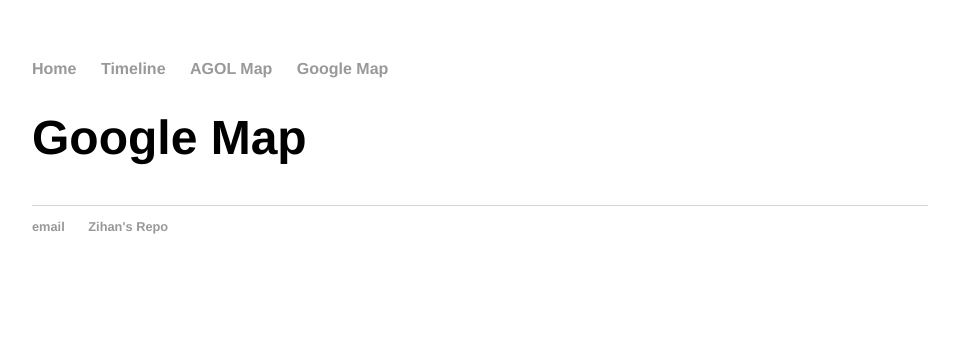
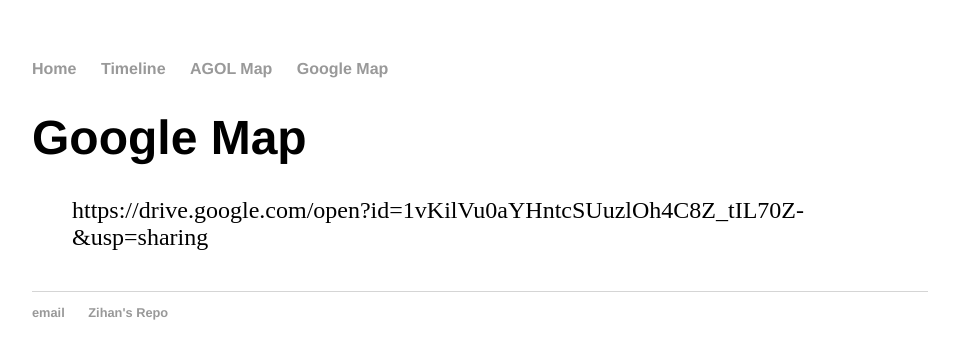
Before and after one commit to ZHCheny/ZHCheny.github.io, a Jekyll site: the page built from googlemap/index.html, in a window 1280 px wide. Shown: the top 359 px of the page, without its empty margins (160-1119 px from the left). Built offline with Jekyll 4.4.1, drawn with Linux system fonts in a browser that asks for light colours; part of the change alters nothing that is shown.

Commit message:
Update index.html

```diff
--- a/googlemap/index.html
+++ b/googlemap/index.html
@@ -5,6 +5,7 @@ title: Google Map
 	<h1>{{ page.title }}</h1>
 	<ul class="posts">
 
+		https://drive.google.com/open?id=1vKilVu0aYHntcSUuzlOh4C8Z_tIL70Z-&usp=sharing
 	  {% for post in site.posts %}
 	    <li><span>{{ post.date | date_to_string }}</span> » <a href="{{ post.url }}" title="{{ post.title }}">{{ post.title }}</a></li>
 	  {% endfor %}
```
